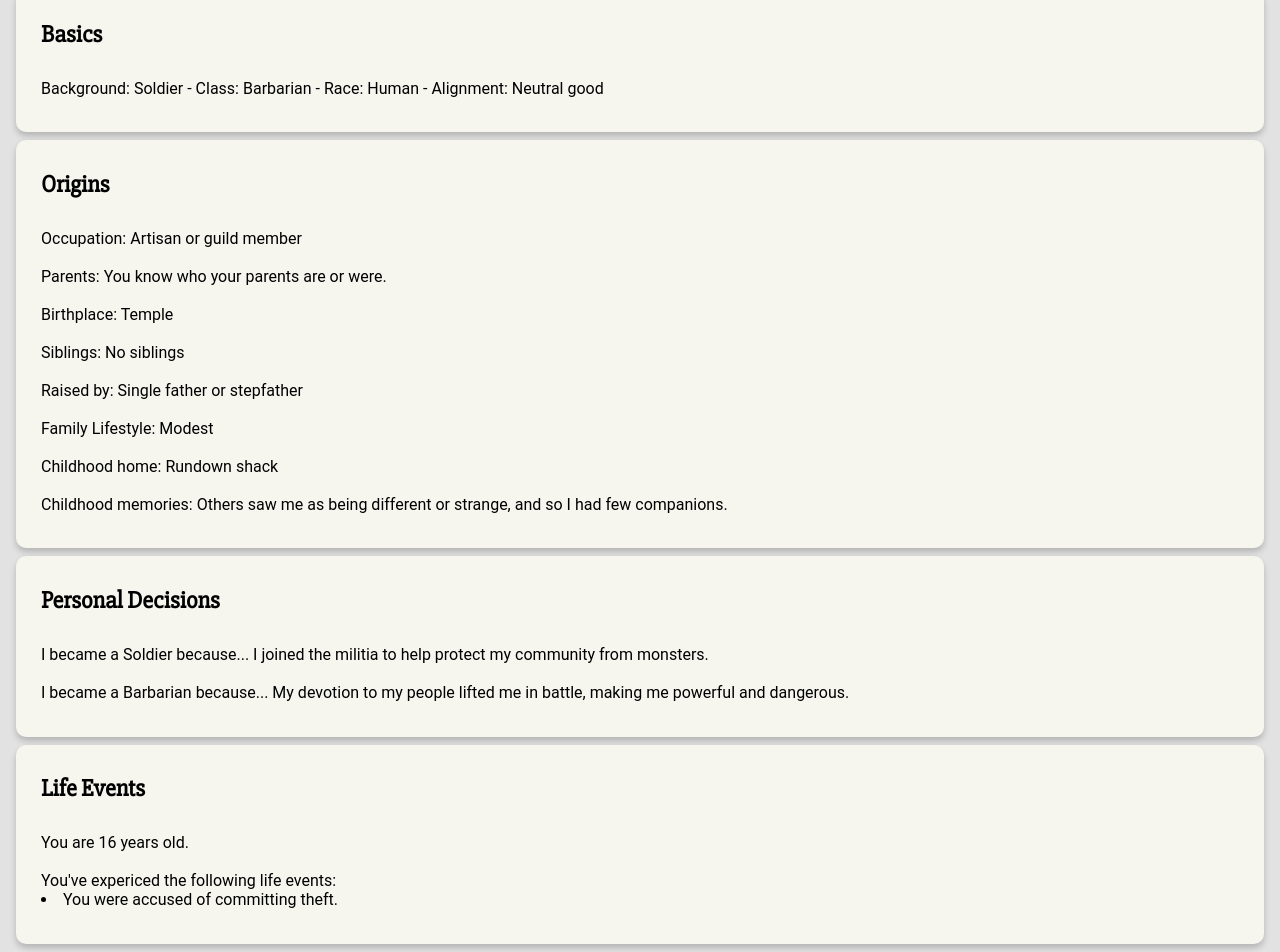
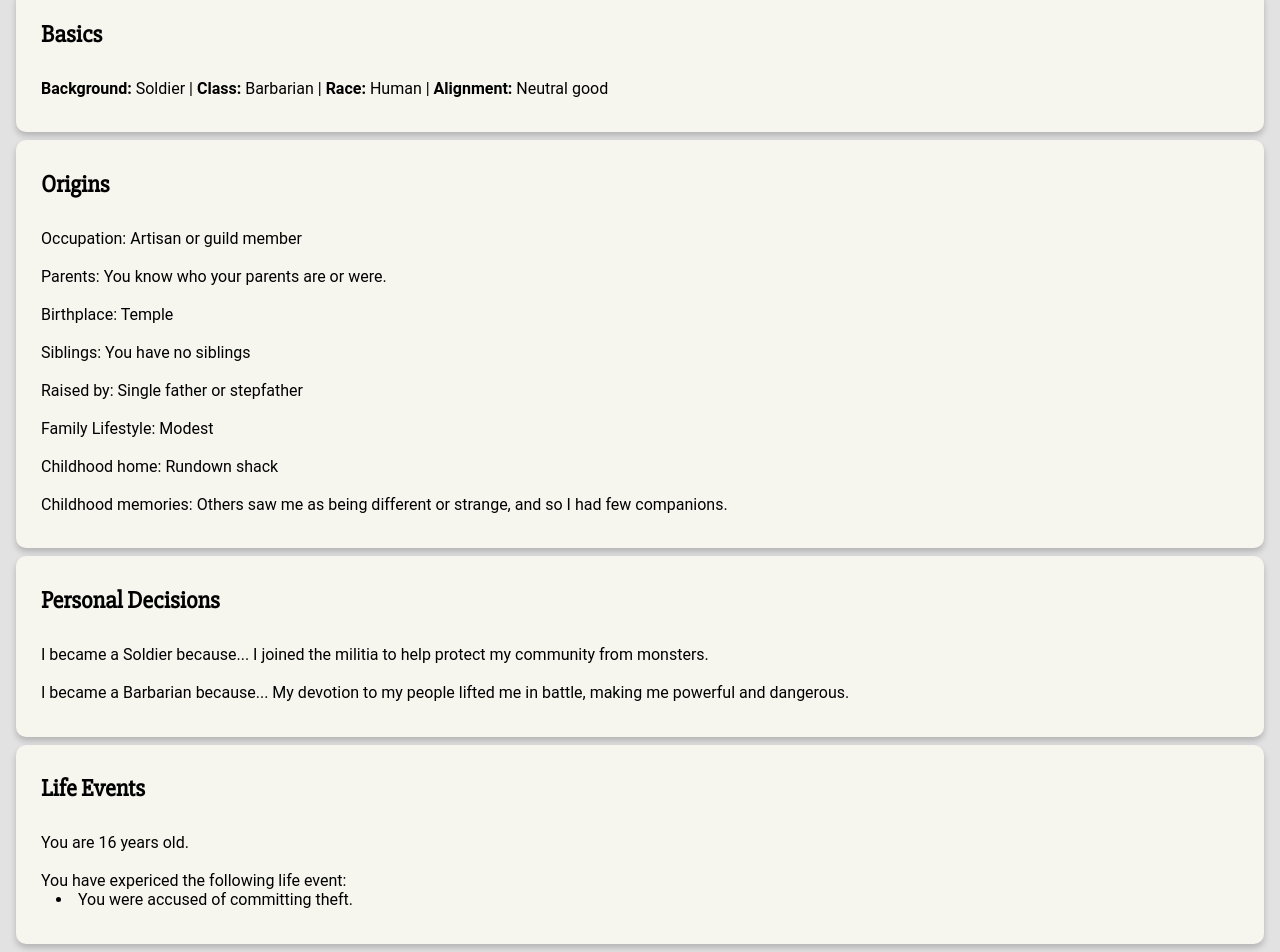
Before and after one commit to JennaBarbara/This-Is-Your-Life, an Angular app: page / in a window 1280 px wide. Shown: the part 311-1263 px from the top of the page. Built offline with nearby package versions, Linux system fonts and the light colour scheme.

Commit message:
Changed sibling list formatting

```diff
--- a/src/app/LifeEventTables.ts
+++ b/src/app/LifeEventTables.ts
@@ -88,7 +88,7 @@ export const Adventures =
 export const ArcaneMatters =
 {
   "1" : "You encountered something magical. You were charmed or frightened by a spell.",
-  "2" : "You encountered something magical. You were injured by the effect ofa spell.",
+  "2" : "You encountered something magical. You were injured by the effect of a spell.",
   "3" : "You encountered something magical. You witnessed a powerful spell being cast by a cleric, a druid, a sorcerer, a warlock, or a wizard.",
   "4" : "You encountered something magical. You drank a potion (of the DM's choice).",
   "5" : "You encountered something magical. You found a spell scroll (of the DM's choice) and succeeded in casting the Spell it contained.",
--- a/src/app/OriginTables.ts
+++ b/src/app/OriginTables.ts
@@ -116,7 +116,7 @@ export const CausesOfDeath = {
   d : 12
 };
 export const AbsentParentReasons = {
-  "1": CausesOfDeath, //TODO add death handling
+  "1": CausesOfDeath,
   "2": "Your parent was imprisoned, enslaved, or otherwise taken away.",
   "3": "Your parent abandoned you.",
   "4": "Your parent disappeared to an unknown fate.",
@@ -175,7 +175,7 @@ export const Alignments = {
 
 export const Occupations = {
   "1-5": "Academic",
-  "06-10": Classes, // TODO (roll on the Class table)
+  "06-10": Classes,
   "11": "Aristocrat",
   "12-26": "Artisan or guild member",
   "27-31": "Criminal",
--- a/src/app/basics/basics.component.html
+++ b/src/app/basics/basics.component.html
@@ -4,7 +4,7 @@
   </h2>
 
   <div class=text>
-    Background: {{myBasics.Background}} - Class: {{myBasics.Class}} - Race: {{myBasics.Race}} - Alignment:  {{myBasics.Alignment}}
+    <b>Background:</b> {{myBasics.Background}} | <b>Class:</b> {{myBasics.Class}} | <b>Race:</b> {{myBasics.Race}} | <b>Alignment:</b>  {{myBasics.Alignment}}
   </div>
 </div>
 
--- a/src/app/lifeevents/lifeevents.component.css
+++ b/src/app/lifeevents/lifeevents.component.css
@@ -21,6 +21,10 @@
   padding: .3em 0;
 }
 
+.origins li {
+margin-left: 15px;
+}
+
 .text {
   font-family: 'Roboto', sans-serif;
 }
--- a/src/app/lifeevents/lifeevents.component.html
+++ b/src/app/lifeevents/lifeevents.component.html
@@ -5,7 +5,8 @@
 <div class=text>
   You are {{myLife.Age}} years old.
   <br /><br />
-  You've expericed the following life events:
+  <div *ngIf="myLife.Events.length == 1">You have expericed the following life event:</div>
+<div *ngIf=" myLife.Events.length > 1">You have expericed the following life events:</div>
 <li *ngFor="let event of myLife.Events">
 {{event}}
 </li>
--- a/src/app/origins/origins.component.css
+++ b/src/app/origins/origins.component.css
@@ -4,28 +4,27 @@
   padding: .3em 0;
   box-shadow: 0 4px 6px 0 hsla(0, 0%, 0%, 0.2);
   border-radius: 10px;
-
 }
 @media screen and (max-width: 480px)  {
-
-
 .origins {
     resize: horizontal;
 
 }
+}
 
-}
 .origins .text {
   background-color: #f6f6ef;
   margin: 25px 25px 25px 25px;
   padding: .3em 0;
+  font-family: 'Roboto', sans-serif;
 }
 
-.text {
-  font-family: 'Roboto', sans-serif;
+.origins li {
+   margin-left: 15px;
+   list-style-type: circle;
 }
 
 h2 {
   font-family: 'Slabo 27px', serif;
-margin: 25px 25px 25px 25px;
+  margin: 25px 25px 25px 25px;
 }
--- a/src/app/origins/origins.component.html
+++ b/src/app/origins/origins.component.html
@@ -10,11 +10,15 @@
       <br /><br />
     Birthplace: {{myOrigin.Birthplace}}
     <br /><br />
-    <div *ngIf="myOrigin.Siblings.length == 0">Siblings: No siblings</div>
-    <div *ngIf="myOrigin.Siblings.length > 0">
-      Siblings:
+    <div *ngIf="myOrigin.Siblings.length == 0">Siblings: You have no siblings</div>
+    <div *ngIf="myOrigin.Siblings.length == 1">Siblings: You have One sibling with the following traits
     <li *ngFor="let sibling of myOrigin.Siblings">
-    {{sibling.BirthOrder}} - {{sibling.Alignment}} - {{sibling.Occupation}} - {{sibling.Status}} - {{sibling.Relationship}} to me
+    <b>Age:</b> {{sibling.BirthOrder}} than me | <b>Alignment:</b> {{sibling.Alignment}} | <b>Occupation:</b> {{sibling.Occupation}} | <b>Status:</b> {{sibling.Status}} | <b>Relationship:</b> {{sibling.Relationship}} to me
+    </li>
+    </div>
+    <div *ngIf="myOrigin.Siblings.length > 1">Siblings: You have {{myOrigin.Siblings.length}} siblings with the following traits
+    <li *ngFor="let sibling of myOrigin.Siblings">
+    <b>Age:</b> {{sibling.BirthOrder}} than me | <b>Alignment:</b> {{sibling.Alignment}} | <b>Occupation:</b> {{sibling.Occupation}} | <b>Status:</b> {{sibling.Status}} | <b>Relationship:</b> {{sibling.Relationship}} to me
    </li>
     </div>
     <br />
```
